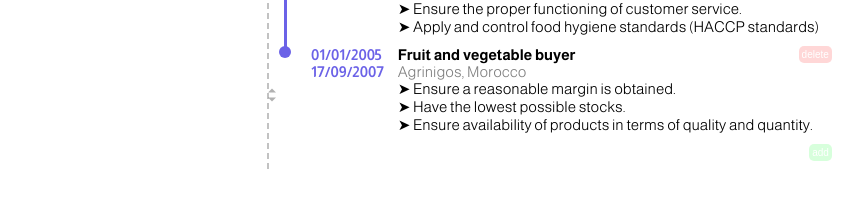
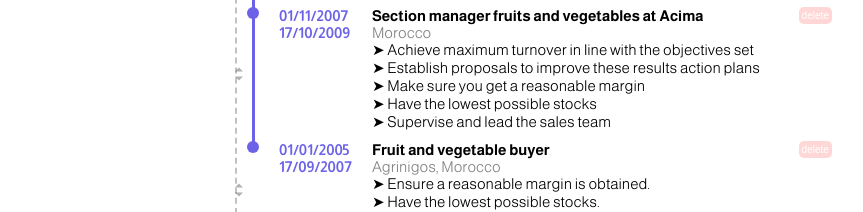
Before and after one commit to soukret/soukret.github.io, a plain HTML site: page resume.html in a window 1280 px wide. Shown: the part 1686-1898 px from the top of the page, without its empty margins (185-1048 px from the left). Drawn offline with nearby package versions, Linux system fonts and the light colour scheme.

Commit message:
last resume version

```diff
--- a/db.json
+++ b/db.json
@@ -11,7 +11,7 @@
         {
             "name": "linkedin",
             "logo": "fab fa-linkedin-in",
-            "value": "https://www.linkedin.com/in/abdelkoddous-zadelkhair-163b64164/"
+            "value": ""
         }
     ],
     "cv": "/assets/soukret_store_manager_resume.pdf",
@@ -90,9 +90,19 @@
                 "name": "Morocco",
                 "link": ""
             },
-            "date": "01/11/2007\n17/10/2016",
+            "date": "17/10/2009\n17/10/2016",
             "details": "",
             "content": "➤ Managing a team of 25 people \n➤ Organize the commercial activity of the department \n➤ Order and stock management \n➤ Creation of employee schedules \n➤ Ensure the proper functioning of customer service. \n➤ Apply and control food hygiene standards (HACCP standards)"
+        },
+        {
+            "title": "Section manager fruits and vegetables at Acima",
+            "place": {
+                "name": "Morocco",
+                "link": ""
+            },
+            "date": "01/11/2007\n17/10/2009",
+            "details": "",
+            "content": "➤ Achieve maximum turnover in line with the objectives set \n➤ Establish proposals to improve these results action plans \n➤ Make sure you get a reasonable margin \n➤ Have the lowest possible stocks \n➤ Supervise and lead the sales team"
         },
         {
             "title": "Fruit and vegetable buyer",
@@ -202,10 +212,6 @@
                     },
                     {
                         "name": "Management standards of quality and safety",
-                        "level": 5
-                    },
-                    {
-                        "name": "Master of the internal management -gold V5-",
                         "level": 5
                     },
                     {
--- a/resume.html
+++ b/resume.html
@@ -63,7 +63,7 @@
         }
 
         .sidebar {
-            width: 25%;
+            width: 20%;
             display: flex;
             flex-direction: column;
             padding-inline-end: 20px;
@@ -81,7 +81,7 @@
         }
 
         .content {
-            width: 75%;
+            width: 80%;
             display: flex;
             flex-direction: column;
             padding-inline-start: 10px;
```
Also changed, not shown: 3 other files.
